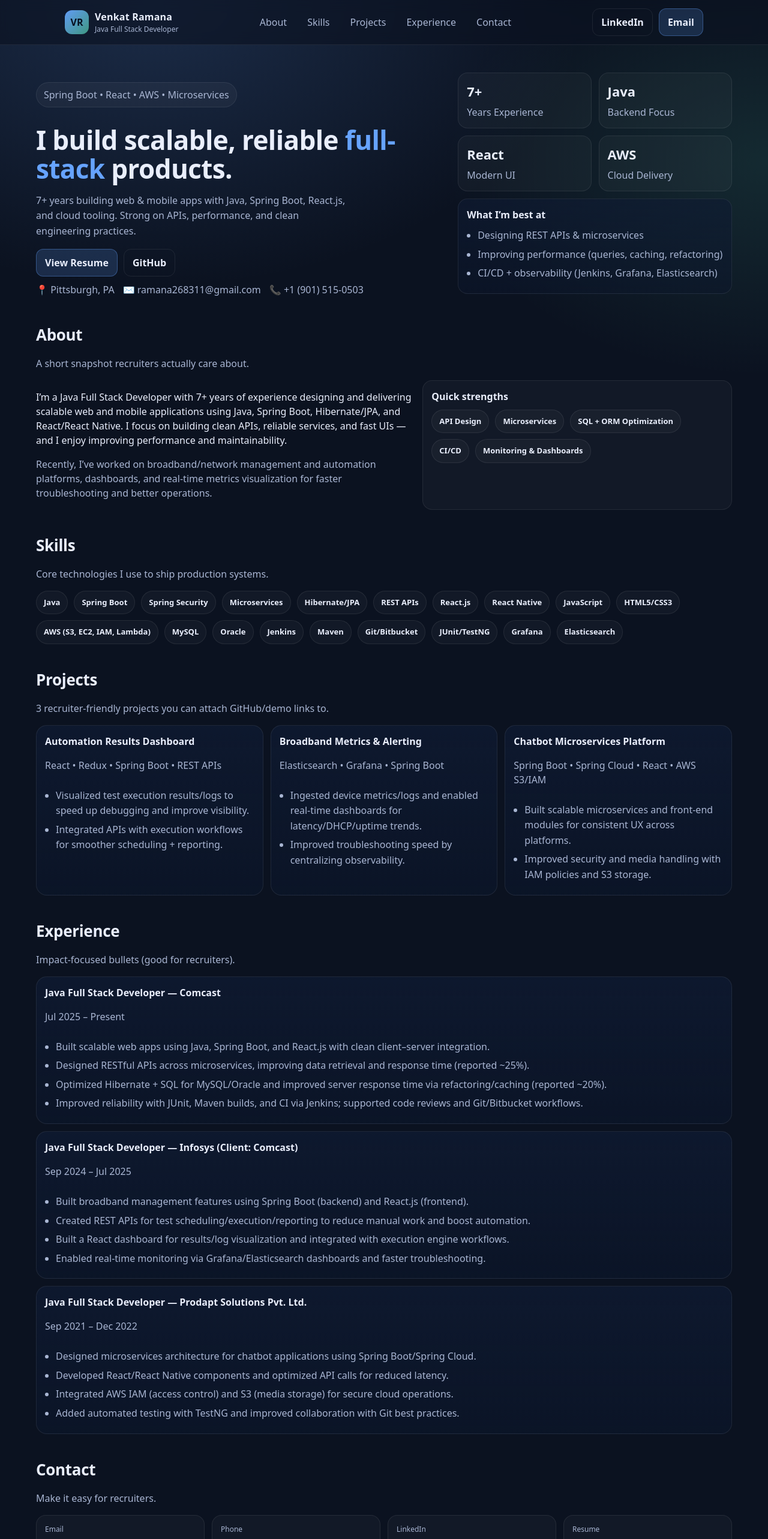
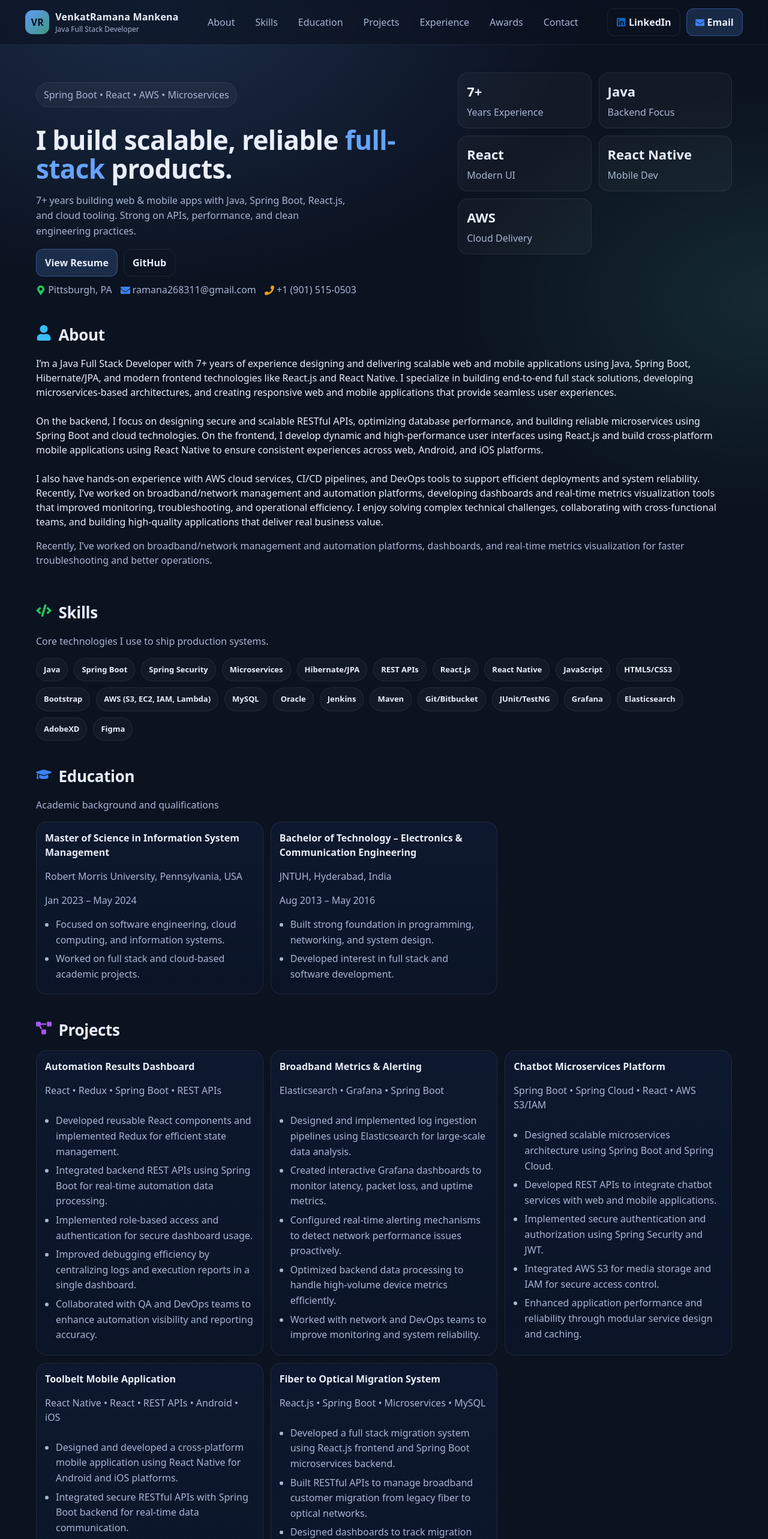
Before and after one commit to Venky268311/venkat-portfolio, a React (Vite) app: page / in a window 1280 px wide. Shown: the top 2566 px of the page at 60% size. Built offline with nearby package versions, Linux system fonts and the light colour scheme.

Commit message:
Content and Icons Added
Added few more projects
Education Added
Projects Added

```diff
--- a/package.json
+++ b/package.json
@@ -11,7 +11,8 @@
   },
   "dependencies": {
     "react": "^19.2.0",
-    "react-dom": "^19.2.0"
+    "react-dom": "^19.2.0",
+    "react-icons": "^5.5.0"
   },
   "devDependencies": {
     "@eslint/js": "^9.39.1",
--- a/src/App.jsx
+++ b/src/App.jsx
@@ -1,4 +1,12 @@
 import "./styles.css";
+import {FaUser,
+FaCode,
+FaProjectDiagram,
+FaBriefcase,
+FaGraduationCap,
+FaTrophy,
+FaEnvelopeOpenText, FaPhone, FaEnvelope, FaLinkedin, FaFileDownload, FaMapMarkerAlt } from "react-icons/fa";
+
 
 const LINKS = {
   email: "ramana268311@gmail.com",
@@ -11,9 +19,9 @@ const LINKS = {
 
 const SKILLS = [
   "Java", "Spring Boot", "Spring Security", "Microservices", "Hibernate/JPA",
-  "REST APIs", "React.js", "React Native", "JavaScript", "HTML5/CSS3",
+  "REST APIs", "React.js", "React Native", "JavaScript", "HTML5/CSS3","Bootstrap",
   "AWS (S3, EC2, IAM, Lambda)", "MySQL", "Oracle", "Jenkins", "Maven",
-  "Git/Bitbucket", "JUnit/TestNG", "Grafana", "Elasticsearch"
+  "Git/Bitbucket", "JUnit/TestNG", "Grafana", "Elasticsearch","AdobeXD", "Figma"
 ];
 
 const EXPERIENCE = [
@@ -41,7 +49,7 @@ const EXPERIENCE = [
   },
   {
     company: "Prodapt Solutions Pvt. Ltd.",
-    title: "Java Full Stack Developer",
+    title: "Senior Software Engineer",
     time: "Sep 2021 – Dec 2022",
     bullets: [
       "Designed microservices architecture for chatbot applications using Spring Boot/Spring Cloud.",
@@ -50,6 +58,33 @@ const EXPERIENCE = [
       "Added automated testing with TestNG and improved collaboration with Git best practices."
     ],
   },
+  {
+company: "Prodigy Group India Pvt. Ltd.",
+title: "UI Developer",
+time: "Aug 2018 – Sep 2021",
+bullets: [
+"Developed full stack web and mobile applications using Java Spring Boot and React.",
+"Built RESTful APIs and microservices for enterprise applications.",
+"Designed responsive UI using HTML5, CSS3, Bootstrap and React.",
+"Developed React Native mobile apps improving user engagement by 25%.",
+"Optimized application performance and implemented JUnit testing."
+],
+},
+
+{
+company: "R.S Solutions",
+title: "Software Engineer",
+time: "Jun 2017 – Aug 2018",
+bullets: [
+"Designed and developed responsive user interfaces using HTML5, CSS3, Bootstrap, and JavaScript.",
+"Built dynamic single-page applications (SPA) using React.js and implemented React Router for smooth navigation.",
+"Implemented Redux for efficient state management and improved application workflow consistency.",
+"Collaborated with UI/UX designers to translate wireframes into pixel-perfect web interfaces.",
+"Optimized frontend performance by reducing page reloads using AJAX and asynchronous API calls.",
+"Ensured cross-browser compatibility and mobile responsiveness across multiple devices.",
+"Worked closely with backend teams to integrate REST APIs and improve client–server interaction."
+],
+}
 ];
 
 const PROJECTS = [
@@ -57,26 +92,57 @@ const PROJECTS = [
     name: "Automation Results Dashboard",
     stack: ["React", "Redux", "Spring Boot", "REST APIs"],
     highlights: [
-      "Visualized test execution results/logs to speed up debugging and improve visibility.",
-      "Integrated APIs with execution workflows for smoother scheduling + reporting."
+     "Developed reusable React components and implemented Redux for efficient state management.",
+"Integrated backend REST APIs using Spring Boot for real-time automation data processing.",
+"Implemented role-based access and authentication for secure dashboard usage.",
+"Improved debugging efficiency by centralizing logs and execution reports in a single dashboard.",
+"Collaborated with QA and DevOps teams to enhance automation visibility and reporting accuracy."
     ],
   },
   {
     name: "Broadband Metrics & Alerting",
     stack: ["Elasticsearch", "Grafana", "Spring Boot"],
     highlights: [
-      "Ingested device metrics/logs and enabled real-time dashboards for latency/DHCP/uptime trends.",
-      "Improved troubleshooting speed by centralizing observability."
+      "Designed and implemented log ingestion pipelines using Elasticsearch for large-scale data analysis.",
+"Created interactive Grafana dashboards to monitor latency, packet loss, and uptime metrics.",
+"Configured real-time alerting mechanisms to detect network performance issues proactively.",
+"Optimized backend data processing to handle high-volume device metrics efficiently.",
+"Worked with network and DevOps teams to improve monitoring and system reliability."
     ],
   },
   {
     name: "Chatbot Microservices Platform",
     stack: ["Spring Boot", "Spring Cloud", "React", "AWS S3/IAM"],
     highlights: [
-      "Built scalable microservices and front-end modules for consistent UX across platforms.",
-      "Improved security and media handling with IAM policies and S3 storage."
+      "Designed scalable microservices architecture using Spring Boot and Spring Cloud.",
+"Developed REST APIs to integrate chatbot services with web and mobile applications.",
+"Implemented secure authentication and authorization using Spring Security and JWT.",
+"Integrated AWS S3 for media storage and IAM for secure access control.",
+"Enhanced application performance and reliability through modular service design and caching."
     ],
   },
+  {
+    name: "Toolbelt Mobile Application",
+    stack: ["React Native" , "React",  "REST APIs", "Android", "iOS"],
+    highlights: [
+      "Designed and developed a cross-platform mobile application using React Native for Android and iOS platforms.",
+      "Integrated secure RESTful APIs with Spring Boot backend for real-time data communication.",
+      "Implemented features like task tracking, notifications, checklist management, and file sharing.",
+      "Optimized mobile UI performance and ensured responsive design across multiple devices.",
+      "Collaborated with backend and UI teams to deliver scalable and user-friendly mobile solutions."
+    ],
+  },
+  {
+      name: "Fiber to Optical Migration System",
+      stack: ["React.js", "Spring Boot", "Microservices", "MySQL"],
+      highlights: [
+      "Developed a full stack migration system using React.js frontend and Spring Boot microservices backend.",
+      "Built RESTful APIs to manage broadband customer migration from legacy fiber to optical networks.",
+      "Designed dashboards to track migration status, service activation, and performance metrics.",
+      "Optimized backend performance using Hibernate and SQL tuning for faster data processing.",
+      "Implemented secure and scalable architecture following microservices and CI/CD practices."
+      ]
+}
 ];
 
 function Badge({ children }) {
@@ -118,7 +184,7 @@ export default function App() {
           <div className="brand">
             <div className="logo">VR</div>
             <div>
-              <div className="brandName">Venkat Ramana</div>
+              <div className="brandName">VenkatRamana Mankena</div>
               <div className="muted small">Java Full Stack Developer</div>
             </div>
           </div>
@@ -126,14 +192,16 @@ export default function App() {
           <nav className="navLinks">
             <a href="#about">About</a>
             <a href="#skills">Skills</a>
+            <a href="#education">Education</a>
             <a href="#projects">Projects</a>
             <a href="#experience">Experience</a>
+            <a href="#awards">Awards</a>
             <a href="#contact">Contact</a>
           </nav>
 
           <div className="navCtas">
-            <a className="btn ghost" href={LINKS.linkedin} target="_blank" rel="noreferrer">LinkedIn</a>
-            <a className="btn" href={`mailto:${LINKS.email}`}>Email</a>
+            <a className="btn ghost" href={LINKS.linkedin} target="_blank" rel="noreferrer"><FaLinkedin style={{marginRight:"5px", color:"#0A66C2"}}/> LinkedIn</a>
+            <a className="btn" href={`mailto:${LINKS.email}`}><FaEnvelope style={{marginRight:"5px",verticalAlign: "text-bottom",color:"#3b82f6",fontSize:"15px"}}/> Email</a>
           </div>
         </div>
       </header>
@@ -157,9 +225,9 @@ export default function App() {
             </div>
 
             <div className="heroMeta">
-              <span className="muted">📍 {LINKS.location}</span>
-              <span className="muted">✉️ {LINKS.email}</span>
-              <span className="muted">📞 {LINKS.phone}</span>
+              <span className="muted"><FaMapMarkerAlt style={{verticalAlign: "middle",verticalAlign: "middle",color:"#22c55e"}}/> {LINKS.location}</span>
+              <span className="muted"><FaEnvelope style={{verticalAlign: "middle",color:"#3b82f6"}}/> {LINKS.email}</span>
+              <span className="muted"><FaPhone style={{verticalAlign: "middle",color:"#f59e0b"}}/> {LINKS.phone}</span>
             </div>
           </div>
 
@@ -177,50 +245,36 @@ export default function App() {
                 <div className="statNum">React</div>
                 <div className="muted">Modern UI</div>
               </div>
+               <div className="statCard">
+                <div className="statNum">React Native</div>
+                <div className="muted">Mobile Dev</div>
+              </div>
               <div className="statCard">
                 <div className="statNum">AWS</div>
                 <div className="muted">Cloud Delivery</div>
               </div>
             </div>
 
-            <div className="note">
-              <div className="noteTitle">What I’m best at</div>
-              <ul className="bullets">
-                <li>Designing REST APIs & microservices</li>
-                <li>Improving performance (queries, caching, refactoring)</li>
-                <li>CI/CD + observability (Jenkins, Grafana, Elasticsearch)</li>
-              </ul>
-            </div>
           </div>
         </section>
 
         {/* ABOUT */}
         <Section
           id="about"
-          title="About"
-          subtitle="A short snapshot recruiters actually care about."
+          title={<><FaUser style={{marginRight:"5px", color:"#38bdf8"}}/> About</>}
         >
-          <div className="twoCol">
+          <div className="">
             <div>
               <p>
-                I’m a Java Full Stack Developer with 7+ years of experience designing and delivering scalable web and mobile
-                applications using Java, Spring Boot, Hibernate/JPA, and React/React Native. I focus on building clean APIs,
-                reliable services, and fast UIs — and I enjoy improving performance and maintainability.
-              </p>
+                I’m a Java Full Stack Developer with 7+ years of experience designing and delivering scalable web and mobile applications using Java, Spring Boot, Hibernate/JPA, and modern frontend technologies like React.js and React Native. I specialize in building end-to-end full stack solutions, developing microservices-based architectures, and creating responsive web and mobile applications that provide seamless user experiences.
+<br></br><br></br>
+On the backend, I focus on designing secure and scalable RESTful APIs, optimizing database performance, and building reliable microservices using Spring Boot and cloud technologies. On the frontend, I develop dynamic and high-performance user interfaces using React.js and build cross-platform mobile applications using React Native to ensure consistent experiences across web, Android, and iOS platforms.
+<br></br><br></br>
+I also have hands-on experience with AWS cloud services, CI/CD pipelines, and DevOps tools to support efficient deployments and system reliability. Recently, I’ve worked on broadband/network management and automation platforms, developing dashboards and real-time metrics visualization tools that improved monitoring, troubleshooting, and operational efficiency. I enjoy solving complex technical challenges, collaborating with cross-functional teams, and building high-quality applications that deliver real business value.</p>
               <p className="muted">
                 Recently, I’ve worked on broadband/network management and automation platforms, dashboards, and real-time metrics
                 visualization for faster troubleshooting and better operations.
               </p>
-            </div>
-            <div className="callout">
-              <div className="calloutTitle">Quick strengths</div>
-              <div className="calloutBadges">
-                <Badge>API Design</Badge>
-                <Badge>Microservices</Badge>
-                <Badge>SQL + ORM Optimization</Badge>
-                <Badge>CI/CD</Badge>
-                <Badge>Monitoring & Dashboards</Badge>
-              </div>
             </div>
           </div>
         </Section>
@@ -228,7 +282,7 @@ export default function App() {
         {/* SKILLS */}
         <Section
           id="skills"
-          title="Skills"
+          title={<><FaCode style={{marginRight:"5px", color:"#22c55e"}}/> Skills</>}
           subtitle="Core technologies I use to ship production systems."
         >
           <div className="badgeGrid">
@@ -238,11 +292,40 @@ export default function App() {
           </div>
         </Section>
 
+        {/* Education */}
+<Section
+  id="education"
+ title={<><FaGraduationCap style={{marginRight:"5px", color:"#3b82f6"}}/> Education</>}
+  subtitle="Academic background and qualifications"
+>
+  <div className="grid">
+
+    <div className="card">
+      <h3 className="cardTitle">Master of Science in Information System Management</h3>
+      <p className="muted">Robert Morris University, Pennsylvania, USA</p>
+      <p className="muted">Jan 2023 – May 2024</p>
+      <ul className="bullets">
+        <li>Focused on software engineering, cloud computing, and information systems.</li>
+        <li>Worked on full stack and cloud-based academic projects.</li>
+      </ul>
+    </div>
+
+    <div className="card">
+      <h3 className="cardTitle">Bachelor of Technology – Electronics & Communication Engineering</h3>
+      <p className="muted">JNTUH, Hyderabad, India</p>
+      <p className="muted">Aug 2013 – May 2016</p>
+      <ul className="bullets">
+        <li>Built strong foundation in programming, networking, and system design.</li>
+        <li>Developed interest in full stack and software development.</li>
+      </ul>
+    </div>
+
+  </div>
+</Section>
         {/* PROJECTS */}
         <Section
           id="projects"
-          title="Projects"
-          subtitle="3 recruiter-friendly projects you can attach GitHub/demo links to."
+         title={<><FaProjectDiagram style={{marginRight:"5px", color:"#a855f7"}}/> Projects</>}
         >
           <div className="grid">
             {PROJECTS.map((p) => (
@@ -260,8 +343,7 @@ export default function App() {
         {/* EXPERIENCE */}
         <Section
           id="experience"
-          title="Experience"
-          subtitle="Impact-focused bullets (good for recruiters)."
+          title={<><FaBriefcase style={{marginRight:"5px", color:"#f59e0b"}}/> Experience</>}
         >
           <div className="stack">
             {EXPERIENCE.map((e) => (
@@ -277,30 +359,57 @@ export default function App() {
             ))}
           </div>
         </Section>
+{/* {Awards} */}
+        <Section
+  id="awards"
+ title={<><FaTrophy style={{marginRight:"5px", color:"#eab308"}}/> Awards</>}
+  subtitle="Recognition for performance, delivery, and teamwork."
+>
+  <div className="grid">
+
+    <div className="card">
+      <h3 className="cardTitle">🏆 Super Star Team Award</h3>
+      <p className="muted">Prodapt Solutions</p>
+      <ul className="bullets">
+        <li>Recognized for outstanding contribution to project delivery and team collaboration.</li>
+        <li>Appreciated for improving system performance and delivering high-quality solutions.</li>
+      </ul>
+    </div>
+
+    <div className="card">
+      <h3 className="cardTitle">⭐ Spotlight Award</h3>
+      <p className="muted">Prodapt Solutions</p>
+      <ul className="bullets">
+        <li>Awarded for exceptional technical contribution and commitment to project success.</li>
+        <li>Recognized for proactive problem solving and innovation.</li>
+      </ul>
+    </div>
+
+  </div>
+</Section>
 
         {/* CONTACT */}
         <Section
           id="contact"
-          title="Contact"
-          subtitle="Make it easy for recruiters."
+          title={<><FaEnvelopeOpenText style={{marginRight:"5px", color:"#ef4444"}}/> Contact</>}
         >
           <div className="contactGrid">
             <div className="contactCard">
-              <div className="muted small">Email</div>
+              <div className="muted small"><FaEnvelope style={{verticalAlign: "text-bottom",color:"#3b82f6",fontSize:"15px"}}/> Email</div>
               <a className="contactValue" href={`mailto:${LINKS.email}`}>{LINKS.email}</a>
             </div>
             <div className="contactCard">
-              <div className="muted small">Phone</div>
+              <div className="muted small"><FaPhone style={{verticalAlign: "text-bottom",color:"#f59e0b",fontSize:"15px"}}/> Phone</div>
               <a className="contactValue" href={`tel:${LINKS.phone}`}>{LINKS.phone}</a>
             </div>
             <div className="contactCard">
-              <div className="muted small">LinkedIn</div>
+              <div className="muted small"><FaLinkedin style={{verticalAlign: "text-bottom",color:"#0A66C2",fontSize:"15px"}}/> LinkedIn</div>
               <a className="contactValue" href={LINKS.linkedin} target="_blank" rel="noreferrer">
                 Open profile
               </a>
             </div>
             <div className="contactCard">
-              <div className="muted small">Resume</div>
+              <div className="muted small"><FaFileDownload style={{verticalAlign: "text-bottom",color:"#a855f7",fontSize:"15px"}}/> Resume</div>
               <a className="contactValue" href={LINKS.resumeUrl} target="_blank" rel="noreferrer">View PDF</a>
             </div>
           </div>
--- a/src/styles.css
+++ b/src/styles.css
@@ -30,12 +30,12 @@ a{color:inherit}
   z-index:20;
 }
 .navInner{
-  max-width:1100px;
+  /* max-width:1100px; */
   margin:0 auto;
   padding:14px 18px;
   display:flex;
   align-items:center;
-  justify-content:space-between;
+  justify-content:space-evenly;
   gap:14px;
 }
 .brand{display:flex; align-items:center; gap:10px;}
```
Also changed, not shown: 1 other file (tests, documents, lock files or other folders).
